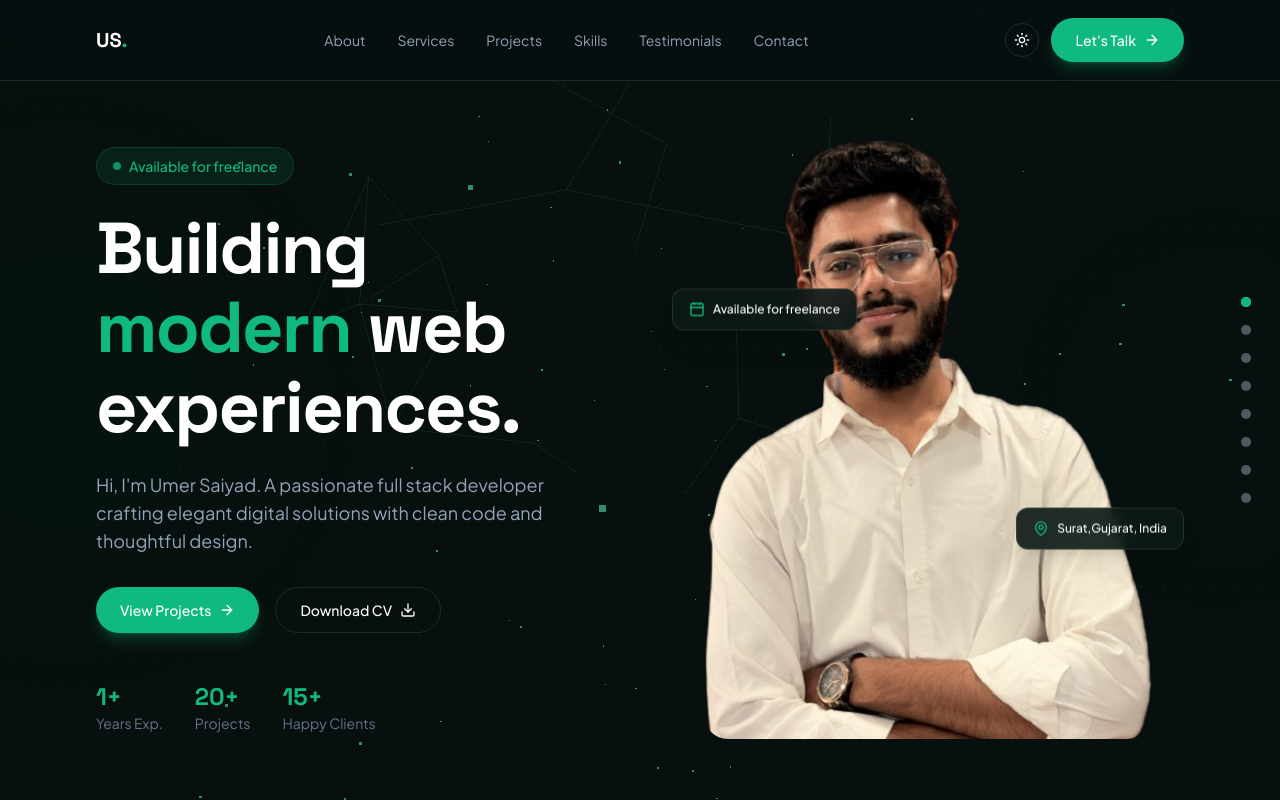
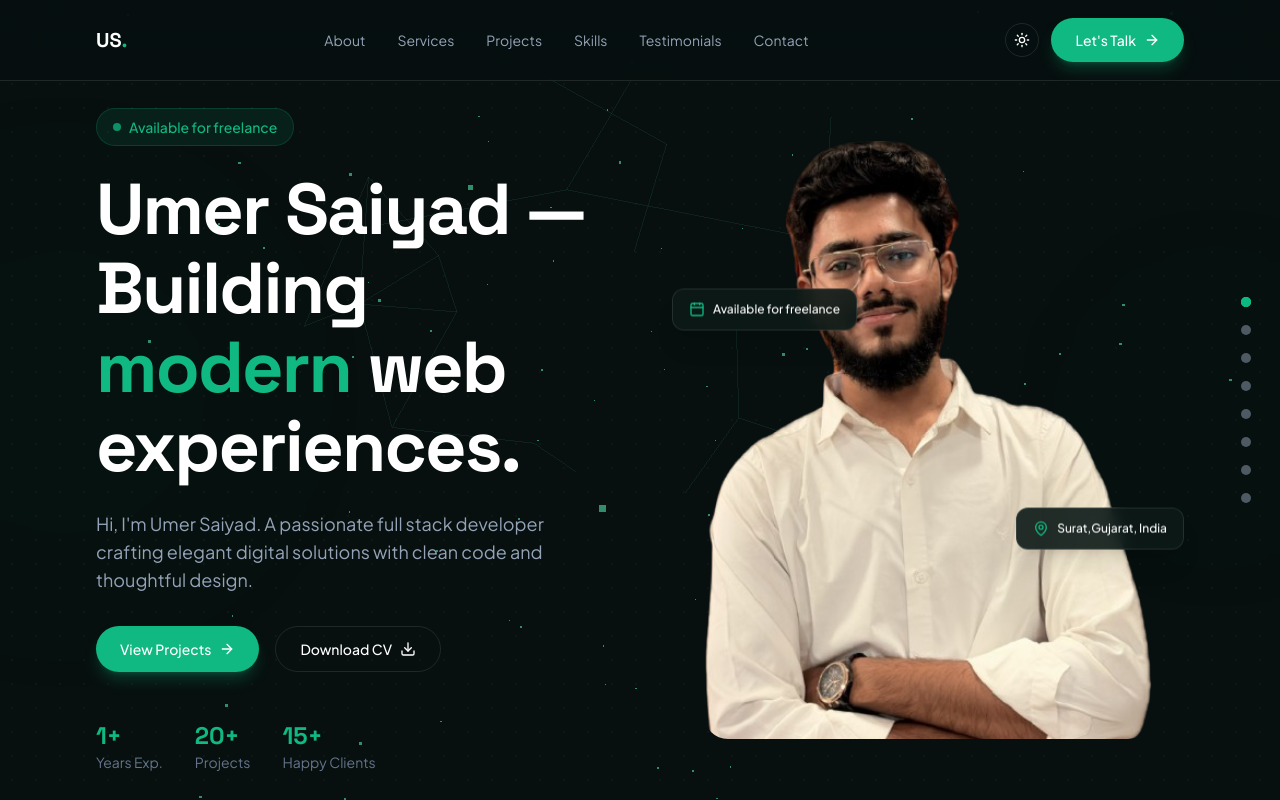
Before and after one commit to Umer-Enacton/Portfolio, a Next.js app: page / in a window 1280 px wide. Built offline with nearby package versions, Linux system fonts and the light colour scheme.

Commit message:
feat(hero): Simplify tagline rendering with static text

```diff
--- a/components/PortfolioApp.tsx
+++ b/components/PortfolioApp.tsx
@@ -467,11 +467,7 @@ function Hero() {
               custom={1}
               className="text-4xl sm:text-5xl lg:text-6xl xl:text-7xl font-display font-bold tracking-tight leading-[1.1] mb-6"
             >
-              {profile.tagline.split(" ").map((word, i) => (
-                <span key={i}>
-                  {word === "modern" ? <span className="text-accent">{word}</span> : word}{" "}
-                </span>
-              ))}
+              Umer Saiyad — Building <span className="text-accent">modern</span> web experiences.
             </motion.h1>
 
             <motion.p
```
